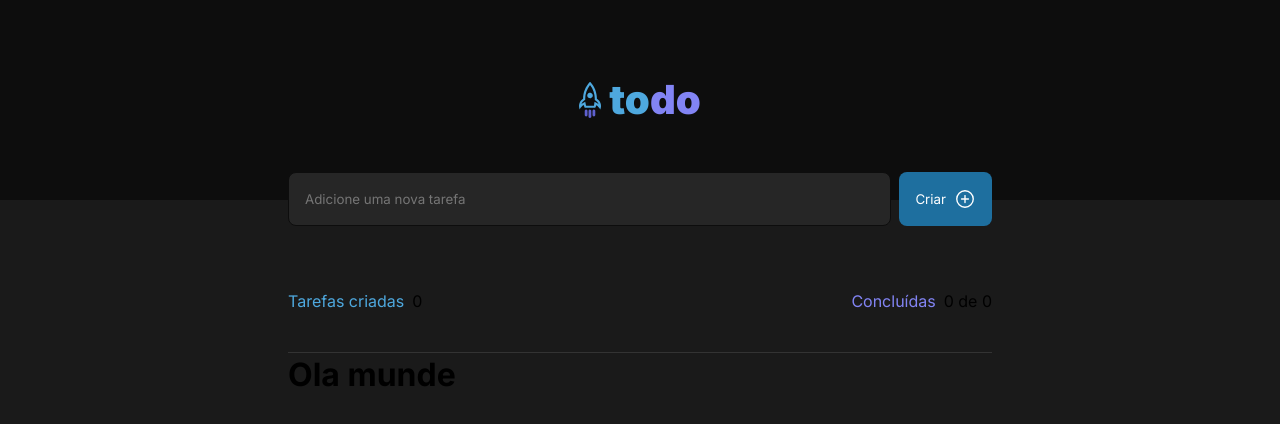
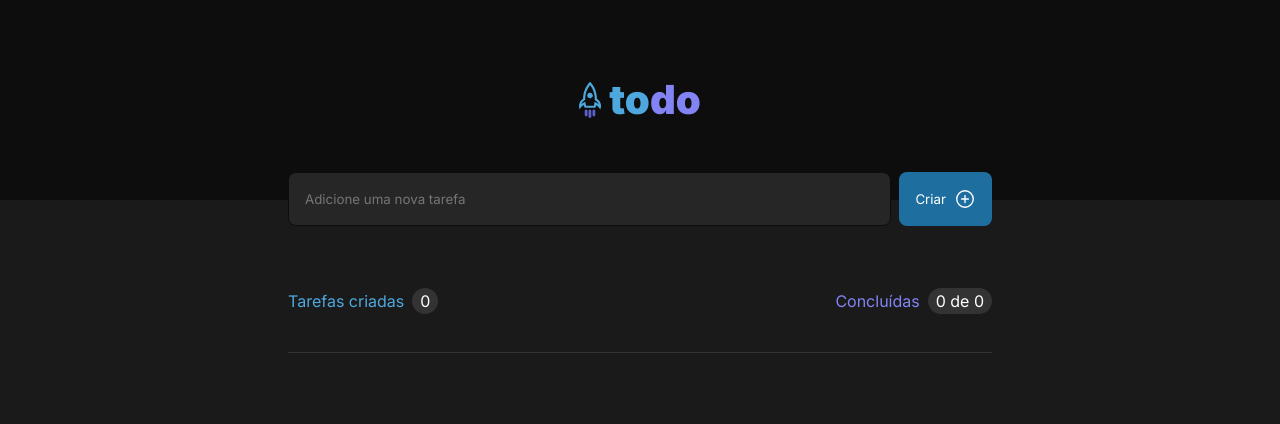
Before and after one commit to fernandoKuwahara/ToDoList-React-Ts, a React (Vite) app: page / in a window 1280 px wide. Shown: the top 424 px of the page. Built offline with nearby package versions, Linux system fonts and the light colour scheme.

Commit message:
Att
Terminando componente de aviso, e estrutura básica do projeto, começando desenvolver listagem de tasks.

```diff
--- a/package.json
+++ b/package.json
@@ -13,11 +13,13 @@
     "phosphor-react": "^1.4.1",
     "react": "^18.2.0",
     "react-dom": "^18.2.0",
-    "styled-components": "^6.1.8"
+    "styled-components": "^6.1.8",
+    "uuid": "^9.0.1"
   },
   "devDependencies": {
     "@types/react": "^18.2.56",
     "@types/react-dom": "^18.2.19",
+    "@types/uuid": "^9.0.8",
     "@typescript-eslint/eslint-plugin": "^7.0.2",
     "@typescript-eslint/parser": "^7.0.2",
     "@vitejs/plugin-react": "^4.2.1",
--- a/src/components/Form/Form.tsx
+++ b/src/components/Form/Form.tsx
@@ -1,6 +1,23 @@
-import { FormContainer, FormHeader, TaskListContainer, TaskListContainerHeader, TaskListContainerTasks } from "../../styles/Style-Components/Form/Form";
+import { FormContainer, FormHeader, TaskListContainer, TaskListContainerHeader, TaskListContainerTasks, SpanCountTask } from "../../styles/Style-Components/Form/Form";
+import { Notice } from "../Notice/Notice";
+import { Task } from "../../services/interfaces/Task";
+
 
 import { PlusCircle } from "phosphor-react";
+import { v4 as uuidv4 } from "uuid";
+
+const Tasks: Task[] = [
+  {
+    id: uuidv4(),
+    taskDone: false,
+    content: "Lorem ipsum dolor sit amet consectetur, adipisicing elit. Voluptatem consequatur officiis delectus tempora repudiandae aspernatur? Sit voluptas harum in maiores? Expedita fugiat error, eaque illo veniam deserunt adipisci perferendis aspernatur."
+  },
+  {
+    id: uuidv4(),
+    taskDone: false,
+    content: "Lorem ipsum dolor sit amet consectetur, adipisicing elit. Voluptatem consequatur officiis delectus tempora repudiandae aspernatur? Sit voluptas harum in maiores? Expedita fugiat error, eaque illo veniam deserunt adipisci perferendis aspernatur."
+  }
+];
 
 export function Form() {
   return (
@@ -15,15 +32,17 @@ export function Form() {
         <TaskListContainerHeader>
           <div>
             <span>Tarefas criadas</span>
-            <span>0</span>
+            <SpanCountTask>0</SpanCountTask>
           </div>
           <div>
             <span>Concluídas</span>
-            <span>0 de 0</span>
+            <SpanCountTask>0 de 0</SpanCountTask>
           </div>
         </TaskListContainerHeader>
         <TaskListContainerTasks>
-          <h1>Ola munde</h1>
+          {
+
+          }
         </TaskListContainerTasks>
       </TaskListContainer>
     </FormContainer>
--- /dev/null
+++ b/src/components/Notice/Notice.tsx
@@ -0,0 +1,14 @@
+import clipBoard from "../../assets/clipboard.svg";
+import { NoticeContainer } from "../../styles/Style-Components/Notice/Notice";
+
+export function Notice() {
+  return (
+    <NoticeContainer>
+      <img src={ clipBoard } alt="Prancheta com trés linhas escritas." />
+      <div>
+        <strong>Você ainda não tem tarefas cadastradas</strong>
+        <span>Crie tarefas e organize seus itens a fazer</span>
+      </div>
+    </NoticeContainer>
+  );
+}
--- /dev/null
+++ b/src/services/interfaces/Task.d.ts
@@ -0,0 +1,5 @@
+export interface Task {
+  id: string;
+  taskDone: boolean;
+  content: string;
+}
--- a/src/styles/Style-Components/Form/Form.ts
+++ b/src/styles/Style-Components/Form/Form.ts
@@ -95,10 +95,17 @@ export const TaskListContainerHeader = styled.header`
   }
 `;
 
+export const SpanCountTask = styled.span`
+  color: ${ props => props.theme.White };
+  background-color: ${ props => props.theme["gray-400"] };
+  padding: .2rem .5rem;
+  border-radius: 999px;
+`;
+
 export const TaskListContainerTasks = styled.main`
   width: 100%;
-  height: 15.25rem;
   max-height: 15.25rem;
-
+  display: flex;
+  justify-content: center;
   border-top: 1px solid ${ props => props.theme["gray-400"] };
 `;
--- /dev/null
+++ b/src/styles/Style-Components/Notice/Notice.ts
@@ -0,0 +1,19 @@
+import styled from "styled-components";
+
+export const NoticeContainer = styled.div`
+  width: 100%;
+  display: flex;
+  justify-content: center;
+  align-items: center;
+  flex-direction: column;
+  gap: 1rem;
+  margin-top: 4rem;
+
+  div {
+    display: flex;
+    justify-content: center;
+    flex-direction: column;
+
+    color: ${ props => props.theme["gray-300"] };
+  }
+`;
```
Also changed, not shown: src/assets/clipboard.svg (added), 1 other file (tests, documents, lock files or other folders).
